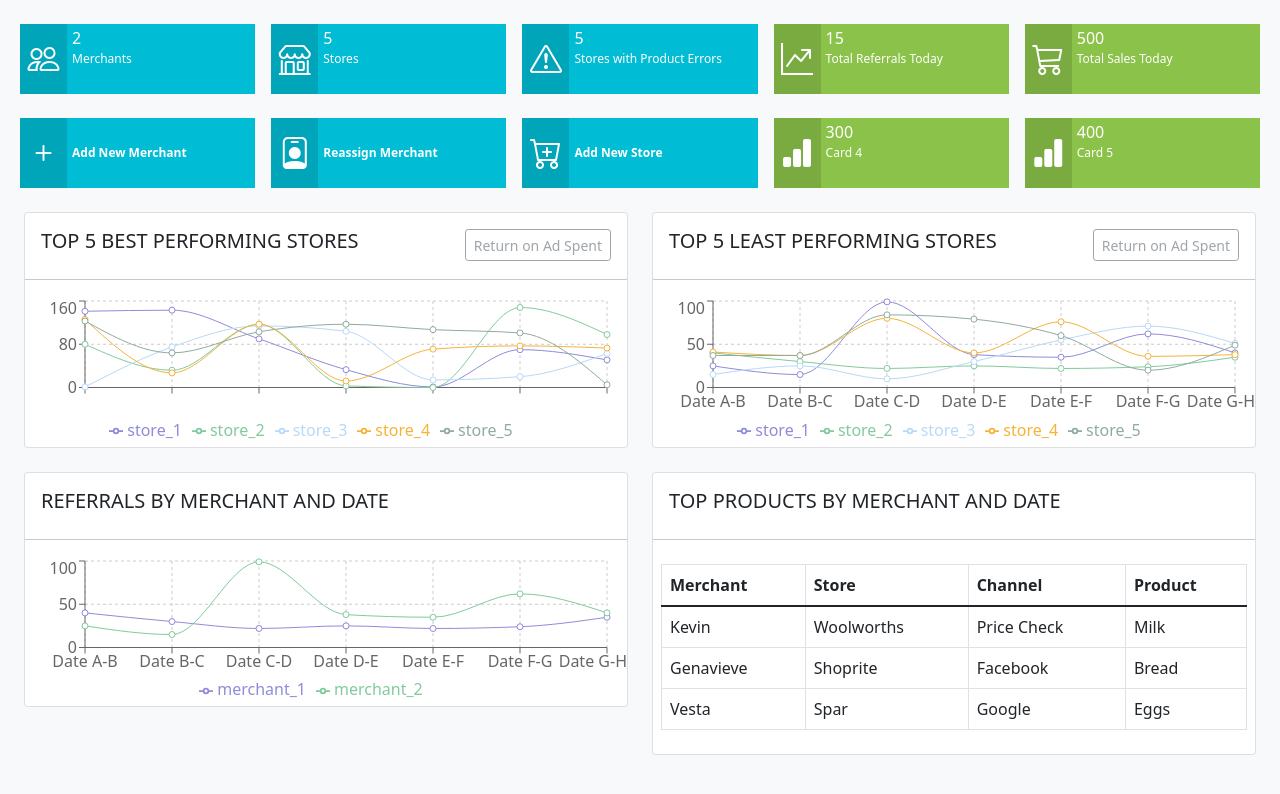
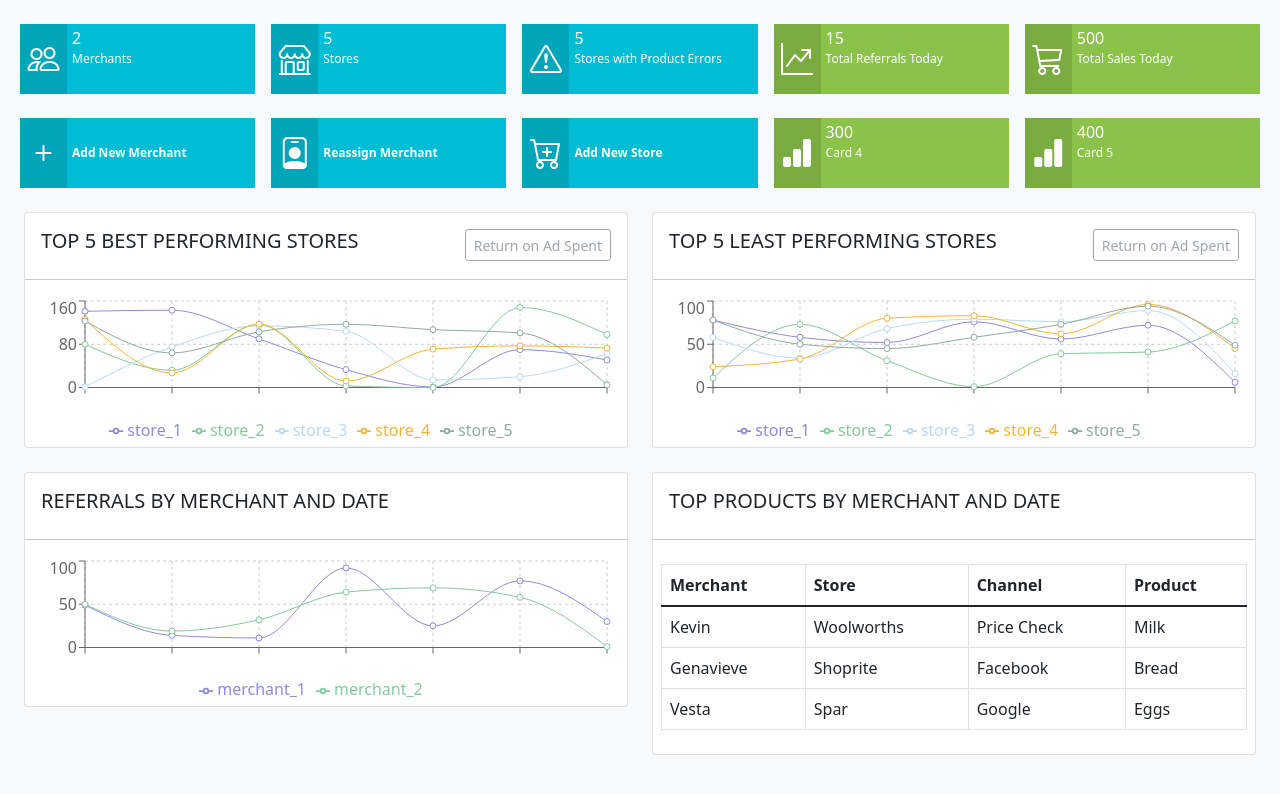
Before and after one commit to Vesta-Nassone/shopping-feeder-dashboard, a React (Create React App) app: page / in a window 1280 px wide. Shown: the top 794 px of the page. Built offline with nearby package versions, Linux system fonts and the light colour scheme.

Commit message:
Make all the graphs toggle onClick..

```diff
--- a/src/components/graphs/Graphs.jsx
+++ b/src/components/graphs/Graphs.jsx
@@ -141,7 +141,8 @@ const createRandomCharts = (dataSource) => {
 export default function Graphs() {
 	/* use the check toggle to control the data that will be displayed */
 	const [check] = useContext(CardContext);
-	// console.log(typeof(randomize));
+	// console.log(typeof (check));
+	// console.log(check)
 	return (
 		<div className="row gx-4 gy-4">
 			{/* Start of 5 Best Performing Stores Section */}
@@ -216,7 +217,7 @@ export default function Graphs() {
 					<hr />
 					<ResponsiveContainer width="100%" aspect={4 / 1}>
 						<LineChart
-							data={leastPerformingStoresData}
+							data={check ? randomizedLeast : leastPerformingStoresData}
 							margin={{
 								top: 5,
 								right: 20,
@@ -233,7 +234,9 @@ export default function Graphs() {
 							<YAxis />
 							<Tooltip />
 							<Legend />
-							{createLineCharts(leastPerformingStoresData)}
+							{check
+								? createRandomCharts(randomizedLeast)
+								: createLineCharts(leastPerformingStoresData)}
 						</LineChart>
 					</ResponsiveContainer>
 				</div>
@@ -252,7 +255,7 @@ export default function Graphs() {
 					<hr />
 					<ResponsiveContainer width="100%" aspect={4 / 1}>
 						<LineChart
-							data={referralsData}
+							data={check ? randomizedRef : referralsData}
 							margin={{
 								top: 5,
 								right: 20,
@@ -265,7 +268,9 @@ export default function Graphs() {
 							<YAxis />
 							<Tooltip />
 							<Legend />
-							{createLineCharts(referralsData)}
+							{check
+								? createRandomCharts(randomizedRef)
+								: createLineCharts(referralsData)}
 						</LineChart>
 					</ResponsiveContainer>
 				</div>
```
